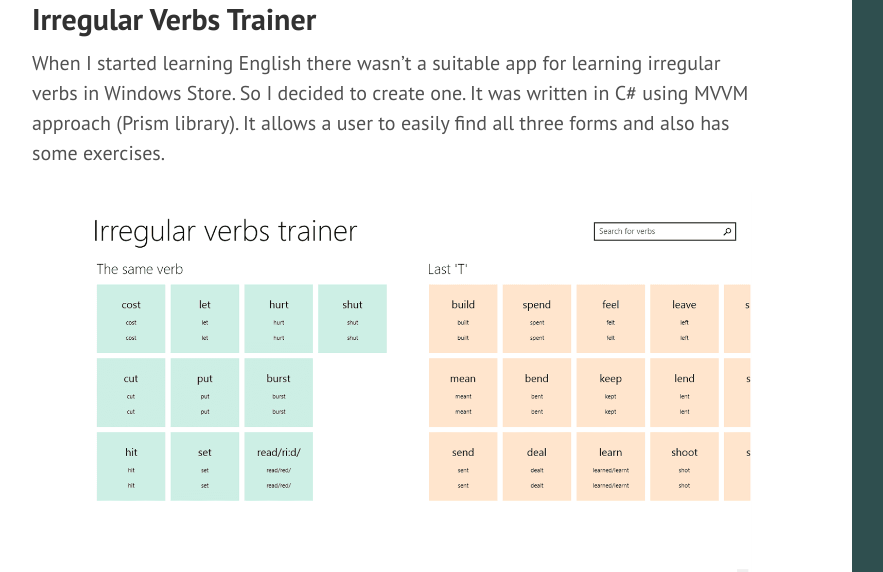
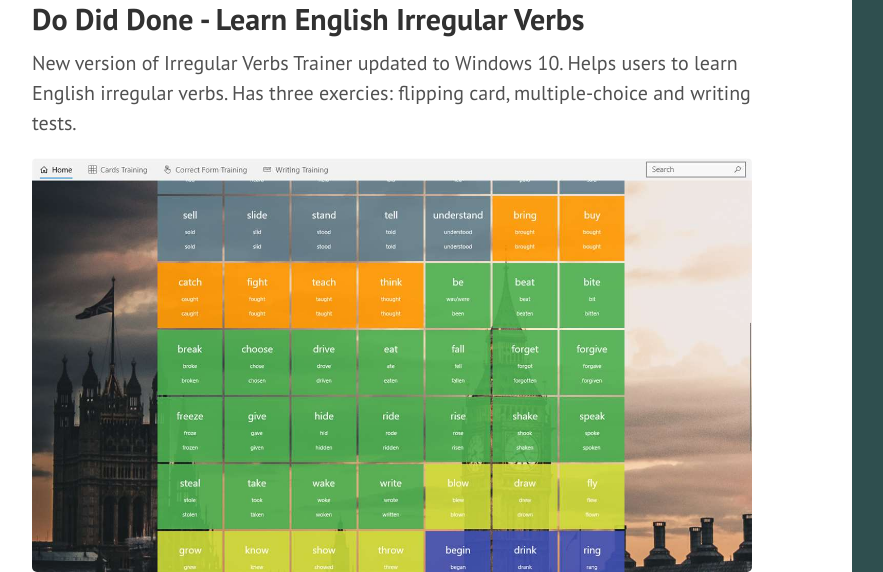
Before and after one commit to AlexSikilinda/alexsikilinda.github.io, a Jekyll site: the page built from myprojects.md, in a window 1280 px wide and 1400 px high, scrolled down 1284 px. Shown: the part 261-833 px from the top of the window, without its empty margins (68-951 px from the left). Built offline with Jekyll 4.4.1, drawn with Linux system fonts in a browser that asks for light colours; some of the changed text lies outside the part shown; grey boxes are pictures that could not be loaded.

Commit message:
add myproject description

```diff
--- a/myprojects.md
+++ b/myprojects.md
@@ -24,9 +24,18 @@ Written using Unity 3D and customized subset of NAudio library.
     <img src="https://assets.windowsphone.com/85864462-9c82-451e-9355-a3d5f874397a/English_get-it-from-MS_InvariantCulture_Default.png" alt="Get it from Microsoft" width="200px" style="margin:auto;"/>
 </a>
 
+## Do Did Done - Learn English Irregular Verbs
+New version of Irregular Verbs Trainer updated to Windows 10. Helps users to learn English irregular verbs. Has three exercies: flipping card, multiple-choice and writing tests.
+
+<img src="/public/images/doDidDoneMainScreen.jpeg" alt="do did done windows store main page"/>
+
+<a href="https://www.microsoft.com/en-us/p/dodiddone-learn-english-irregular-verbs/9phbj68wxd4k?activetab=pivot%3Aoverviewtab">
+    <img src="https://assets.windowsphone.com/85864462-9c82-451e-9355-a3d5f874397a/English_get-it-from-MS_InvariantCulture_Default.png" alt="Get it from Microsoft" width="200px" style="margin:auto;"/>
+</a>
+
 ## Irregular Verbs Trainer
 When I started learning English there wasn't a suitable app for learning irregular verbs in Windows Store. So I decided to create one. It was written in C# using MVVM approach (Prism library).
-It allows a user to easily find all three forms and also has some exercises.
+It allows a user to easily find all three forms and also has some exercises. Eventually has transformed into new app called "Do Did Done".
 
 <img src="/public/images/irregularVerbsTrainer.png" alt="Irregular Verb Trainer main screen"/>
 
```
